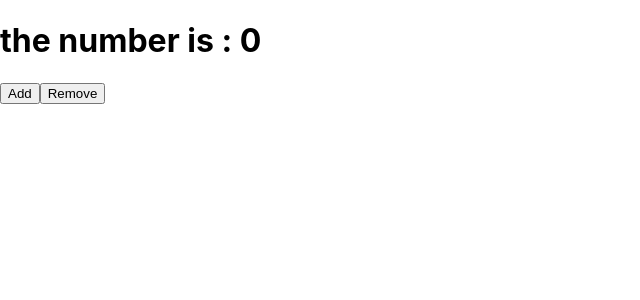
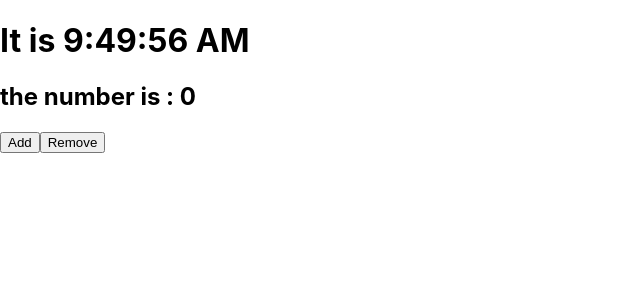
Before and after one commit to livvjh/react_movie_app_2020, a React (Create React App) app: page / in a window 1280 px wide. Shown: the top 300 px of the page, without its empty margins (0-640 px from the left). Built offline with nearby package versions, Linux system fonts and the light colour scheme.

Commit message:
혼자 date 시간 적용해보기

```diff
--- a/src/App.js
+++ b/src/App.js
@@ -4,21 +4,35 @@ import './App.css';
 
 class App extends React.Component {
     state = {
-      count : 0
+      count : 0,
+      date : new Date()
     }
 
     add = () => {
-      this.setState({count : this.state.count + 1})
-      // this.setState(current => ({ count : current.count + 1 }))
+      // this.setState({count : this.state.count + 1})
+      this.setState(current => ({ count : current.count + 1 }))
     }
     remove = () => {
       this.setState(current => ({ count : current.count - 1 }))
     }
 
+    componentDidMount() {
+      this.timerID = setInterval(
+        () => this.tick(), 1000
+      )
+    }
+
+    tick() {
+      this.setState({
+        date : new Date()
+      })
+    }
+
     render() {
       return (
         <div>
-          <h1>the number is : {this.state.count}</h1>
+          <h1>It is { this.state.date.toLocaleTimeString() } </h1>
+          <h2>the number is : {this.state.count}</h2>
           <button onClick={this.add}>Add</button>
           <button onClick={this.remove}>Remove</button>
         </div>
```
